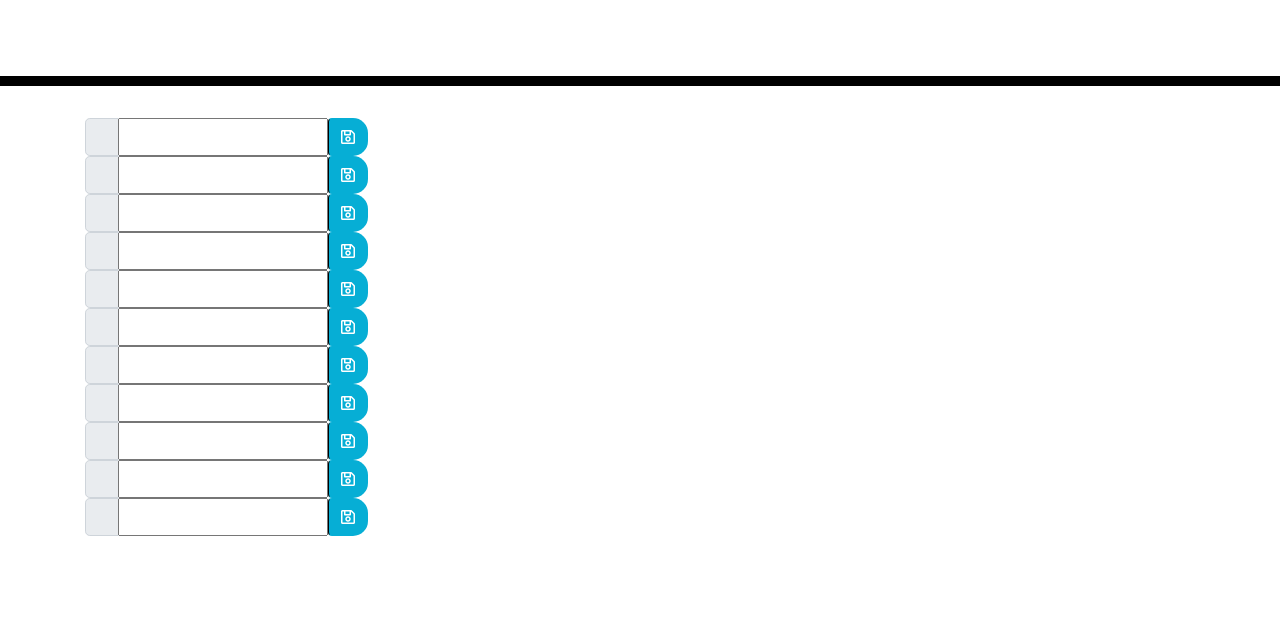
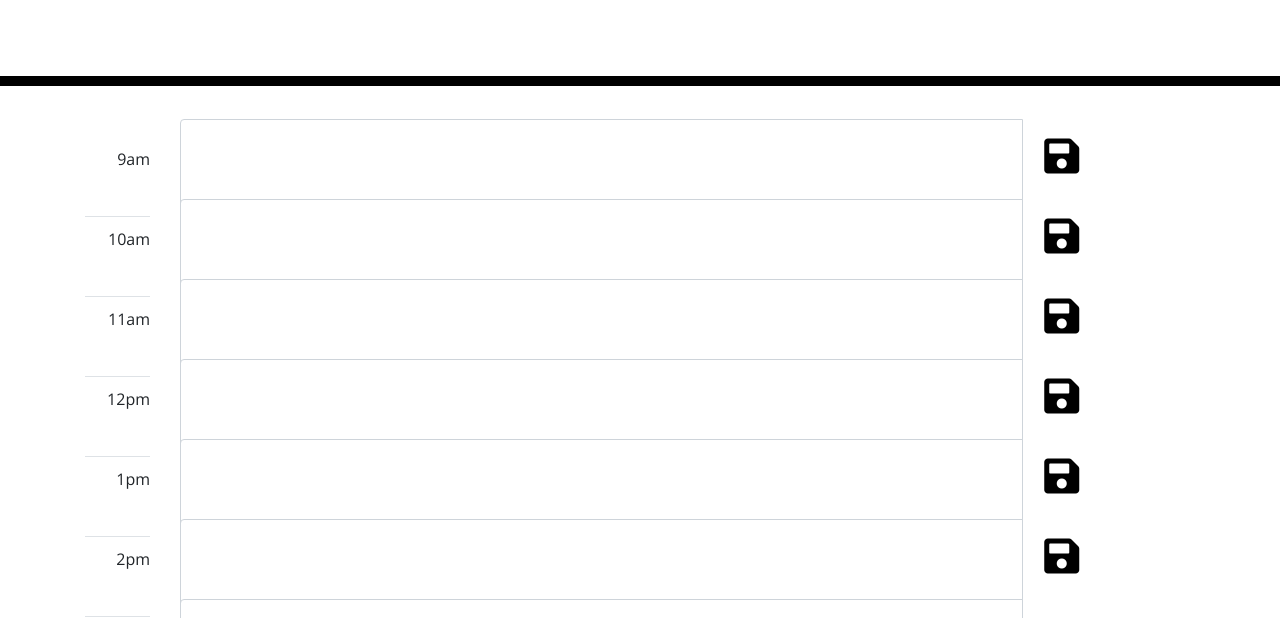
Before and after one commit to avlamakis/Work-Day-Planner, a plain HTML site: page index.html in a window 1280 px wide. Shown: the part 182-800 px from the top of the page. Drawn offline with nearby package versions, Linux system fonts and the light colour scheme.

Commit message:
index clean up, JS clean up, added variables for time, this parseInt added

```diff
--- a/assets/js/script.js
+++ b/assets/js/script.js
@@ -1,67 +1,39 @@
-// Using moment JS to achieve date format- reference https://momentjs.com/
-moment(Date);
-$("#presentDay").text(moment().format('dddd MMMM do YYYY, h:mm:ss a'));
-// Present Time via Moment
-var presentTime = moment();
-// Returns present time to the closest hour
-presentTime = presentTime.beginOf("hour");
-// Calculates the start of the current day + 8 to set it at 8 AM
-var pastTime = moment().beginOf('day').add(8, "hours");
+$(document).ready(function () {
+    // utilizing moment.js file to create the date format reference https://momentjs.com/ to set todays date
+    var today = moment().format('MMMM Do YYYY');
+    console.log(today)
+    $(".todaysDate").append(today);
+
+    var now = parseInt(moment().format('HH'));
+    console.log(now)
+
+    //time blocks created from 9AM to 6PM identifying by ID
+    //read $time9AM-5PM in local storage
+
+    var $time9AM = $("#time9AM");
+    var $time10AM = $("#time10AM");
+    var $time11AM = $("#time11AM");
+    var $time12PM = $("#time12PM");
+    var $time1PM = $("#time1PM");
+    var $time2PM = $("#time2PM");
+    var $time3PM = $("#time3PM");
+    var $time4PM = $("#time4PM");
+    var $time5PM = $("#time5PM");
 
 
-// Time block variables
-// 8 AM
-var time1 = pastTime.add(0, "h");
-time1 = time1.format('hh:mm A');
-// Generates the time formula created above into the HTML File
-$(".block1").text(time1);
-// 9 AM
-var time2 = pastTime.add(1, "h");
-time2 = time2.format('hh:mm A');
-// Generates the time formula created above into the HTML File
-$(".block2").text(time2);
-// 10 AM
-var time3 = pastTime.add(1, "h");
-time3 = time3.format('hh:mm A');
-// Generates the time formula created above into the HTML File
-$(".block3").text(time3);
-// 11 AM
-var time4 = pastTime.add(1, "h");
-time4 = time4.format('hh:mm A');
-// Generates the time formula created above into the HTML File
-$(".block4").text(time4);
-// 12 PM
-var time5 = pastTime.add(1, "h");
-time5 = time5.format('hh:mm A');
-// Generates the time formula created above into the HTML File
-$(".block5").text(time5);
-// 1 PM
-var time6 = pastTime.add(1, "h");
-time6 = time6.format('hh:mm A');
-// Generates the time formula created above into the HTML File
-$(".block6").text(time6);
-// 2 PM
-var time7 = pastTime.add(1, "h");
-time7 = time7.format('hh:mm A');
-// Generates the time formula created above into the HTML File
-$(".block7").text(time7);
-// 3 PM
-var time8 = pastTime.add(1, "h");
-time8 = time8.format('hh:mm A');
-// Generates the time formula created above into the HTML File
-$(".block8").text(time8);
-// 4 PM
-var time9 = pastTime.add(1, "h");
-time9 = time9.format('hh:mm A');
-// Generates the time formula created above into the HTML File
-$(".block9").text(time9);
-// 5 PM
-var time10 = pastTime.add(1, "h");
-time10 = time10.format('hh:mm A');
-// Generates the time formula created above into the HTML File
-$(".block10").text(time10);
-// 6 PM
-var time11 = pastTime.add(1, "h");
-time11 = time11.format('hh:mm A');
-// Generates the time formula created above into the HTML File
-$(".block11").text(time11);
+    $("textarea").each(function () {
+        var name = parseInt($(this).attr("name"));
+        if (name < now) {
+    //using class attributes to add color to .this
+            $(this).addClass("bg-gray");
+        }
+        if (name > now) {
+            $(this).addClass("bg-green")
+        }
+
+        if (name === now) {
+            $(this).addClass("bg-red")
+        }
+
+    })
+});
--- a/index.html
+++ b/index.html
@@ -22,128 +22,170 @@
         <p id="currentDay" class="lead"></p>
     </header>
     <!-- End of Header -->
-    <!-- Div Container for Timeblocks -->
-    <div class="container">
-        <!--using bootstrap form-group to help format the containers -->
-        <!-- Timeblocks go here -->
-        <!--8AM timeblock-->
-        <div class="input-group input-group-lg" data-hour="8">
-            <div class="input-group-prepend">
-                <span class="input-group-text time-block block1"></span>
+    <!-- div container for time blocks-->
+    <div class="container text-right  plannerDiv">
+        <div class="row row1 ">
+
+            <div class="  input-container input-group col-1 ">
+                <p class="border-bottom">
+                    9am
+                </p>
+
             </div>
-            <input type="text" class="form-input form-8" aria-label="Large">
-            <!-- Save Button for submission of inputted data-->
-            <button class="btn saveBtn"><i class="far fa-save"></i></button>
-            <!-- Obtained save icon from W3 schools at this link: https://www.w3schools.com/icons/tryit.asp?filename=tryicons_fa-save -->
-        </div>
-        <!--Copied first Div to create the rest with few edits to data entry for hour and class name changes -->
-        <!--9AM timeblock-->
-        <div class="input-group input-group-lg" data-hour="9">
-            <div class="input-group-prepend">
-                <span class="input-group-text time-block block2"></span>
+            <!-- copied each time block to create next hour div -->
+            <!--time blocks for each hour of the day-->
+            <div class="input-group  col-10 form-group">
+                <textarea id=time9AM class="form-control custom-control textborder" rows="2" style="resize:none"
+                    name="1"></textarea>
+                <!-- utilized w3 for the save icon reference https://www.w3schools.com/icons/tryit.asp?filename=tryicons_fa-save -->
+                <button class="col-1 btn"><span style="font-size: 2.5em; color: black "><i class="fa fa-save"></i></span>
+                </button>
+
             </div>
-            <input type="text" class="form-input form-9" aria-label="Large">
-            <!-- Save Button for submission of inputted data-->
-            <button class="btn saveBtn"><i class="far fa-save"></i></button>
-            <!-- Obtained save icon from W3 schools at this link: https://www.w3schools.com/icons/tryit.asp?filename=tryicons_fa-save -->
-        </div>
-        <!--10AM timeblock-->
-        <div class="input-group input-group-lg" data-hour="10">
-            <div class="input-group-prepend">
-                <span class="input-group-text time-block block3"></span>
-            </div>
-            <input type="text" class="form-input form-10" aria-label="Large">
-            <!-- Save Button for submission of inputted data-->
-            <button class="btn saveBtn"><i class="far fa-save"></i></button>
-            <!-- Obtained save icon from W3 schools at this link: https://www.w3schools.com/icons/tryit.asp?filename=tryicons_fa-save -->
-        </div>
-        <!--11AM timeblock-->
-        <div class="input-group input-group-lg" data-hour="11">
-            <div class="input-group-prepend">
-                <span class="input-group-text time-block block4"></span>
-            </div>
-            <input type="text" class="form-input form-11" aria-label="Large">
-            <!-- Save Button for submission of inputted data-->
-            <button class="btn saveBtn"><i class="far fa-save"></i></button>
-            <!-- Obtained save icon from W3 schools at this link: https://www.w3schools.com/icons/tryit.asp?filename=tryicons_fa-save -->
-        </div>
-        <!--12PM timeblock-->
-        <div class="input-group input-group-lg" data-hour="12">
-            <div class="input-group-prepend">
-                <span class="input-group-text time-block block5"></span>
-            </div>
-            <input type="text" class="form-input form-12" aria-label="Large">
-            <!-- Save Button for submission of inputted data-->
-            <button class="btn saveBtn"><i class="far fa-save"></i></button>
-            <!-- Obtained save icon from W3 schools at this link: https://www.w3schools.com/icons/tryit.asp?filename=tryicons_fa-save -->
-        </div>
-        <!--1PM timeblock-->
-        <div class="input-group input-group-lg" data-hour="1">
-            <div class="input-group-prepend">
-                <span class="input-group-text time-block block6"></span>
-            </div>
-            <input type="text" class="form-input form-1" aria-label="Large">
-            <!-- Save Button for submission of inputted data-->
-            <button class="btn saveBtn"><i class="far fa-save"></i></button>
-            <!-- Obtained save icon from W3 schools at this link: https://www.w3schools.com/icons/tryit.asp?filename=tryicons_fa-save -->
-        </div>
-        <!--2PM timeblock-->
-        <div class="input-group input-group-lg" data-hour="2">
-            <div class="input-group-prepend">
-                <span class="input-group-text time-block block7"></span>
-            </div>
-            <input type="text" class="form-input form-2" aria-label="Large">
-            <!-- Save Button for submission of inputted data-->
-            <button class="btn saveBtn"><i class="far fa-save"></i></button>
-            <!-- Obtained save icon from W3 schools at this link: https://www.w3schools.com/icons/tryit.asp?filename=tryicons_fa-save -->
-        </div>
-        <!--3PM timeblock-->
-        <div class="input-group input-group-lg" data-hour="3">
-            <div class="input-group-prepend">
-                <span class="input-group-text time-block block8"></span>
-            </div>
-            <input type="text" class="form-input form-3" aria-label="Large">
-            <!-- Save Button for submission of inputted data-->
-            <button class="btn saveBtn"><i class="far fa-save"></i></button>
-            <!-- Obtained save icon from W3 schools at this link: https://www.w3schools.com/icons/tryit.asp?filename=tryicons_fa-save -->
-        </div>
-        <!--4PM timeblock-->
-        <div class="input-group input-group-lg" data-hour="4">
-            <div class="input-group-prepend">
-                <span class="input-group-text time-block block9"></span>
-            </div>
-            <input type="text" class="form-input form-4" aria-label="Large">
-            <!-- Save Button for submission of inputted data-->
-            <button class="btn saveBtn"><i class="far fa-save"></i></button>
-            <!-- Obtained save icon from W3 schools at this link: https://www.w3schools.com/icons/tryit.asp?filename=tryicons_fa-save -->
-        </div>
-        <!--5PM timeblock-->
-        <div class="input-group input-group-lg" data-hour="5">
-            <div class="input-group-prepend">
-                <span class="input-group-text time-block block10"></span>
-            </div>
-            <input type="text" class="form-input form-5" aria-label="Large">
-            <!-- Save Button for submission of inputted data-->
-            <button class="btn saveBtn"><i class="far fa-save"></i></button>
-            <!-- Obtained save icon from W3 schools at this link: https://www.w3schools.com/icons/tryit.asp?filename=tryicons_fa-save -->
-        </div>
-        <!--6PM timeblock-->
-        <div class="input-group input-group-lg" data-hour="6">
-            <div class="input-group-prepend">
-                <span class="input-group-text time-block block11"></span>
-            </div>
-            <input type="text" class="form-input form-6" aria-label="Large">
-            <!-- Save Button for submission of inputted data-->
-            <button class="btn saveBtn"><i class="far fa-save"></i></button>
-            <!-- Obtained save icon from W3 schools at this link: https://www.w3schools.com/icons/tryit.asp?filename=tryicons_fa-save -->
         </div>
 
 
+        <div class="row row2 ">
+            <!-- Utilized bootstrap for input-group to format each row with btn and text inputs https://getbootstrap.com/docs/4.0/components/input-group/ -->
+            <div class="input-group input-container  col-1">
+                <p class="border-bottom">
+                    10am
+                </p>
+
+            </div>
+            <div class="input-group col-10 form-group">
+                <textarea id=time10AM class="form-control custom-control textborder" rows="2" style="resize:none"
+                    name="2">
+                </textarea>
+
+                <button class="col-1 btn"><span style="font-size: 2.5em; color: black "><i class="fa fa-save"></i></span>
+                </button>
+            </div>
+        </div>
+
+
+        <div class="row  row3">
+
+            <div class="input-group  col-1">
+                <p class="border-bottom">
+                    11am
+                </p>
+
+            </div>
+            <div class="input-group col-10 form-group">
+                <textarea id=time11AM class="form-control custom-control textborder" rows="2" style="resize:none"
+                    name="3"></textarea>
+                <button class="col-1 btn"><span style="font-size: 2.5em; color: black "><i class="fa fa-save"></i></span>
+                </button>
+            </div>
+        </div>
+
+
+        <div class="row row4  ">
+
+            <div class="input-group  col-1">
+                <p class="border-bottom">
+                    12pm
+                </p>
+
+            </div>
+            <div class="input-group col-10 form-group">
+                <textarea id=time12PM class="form-control custom-control textborder" rows="2" style="resize:none"
+                    name="4"></textarea>
+                <button class="col-1 btn"><span style="font-size: 2.5em; color: black "><i class="fa fa-save"></i></span>
+                </button>
+            </div>
+        </div>
+
+
+        <div class="row row5">
+
+            <div class="input-group col-1">
+                <p class="border-bottom">
+                    1pm
+                </p>
+
+            </div>
+            <div class="input-group col-10 form-group">
+                <textarea id=time1PM class="form-control custom-control textborder" rows="2" style="resize:none"
+                    name="5"></textarea>
+                <button class="col-1 btn"><span style="font-size: 2.5em; color: black "><i class="fa fa-save"></i></span>
+                </button>
+            </div>
+        </div>
+
+
+        <div class="row row6">
+
+            <div class="input-group col-1">
+                <p class="border-bottom">
+                    2pm
+                </p>
+
+            </div>
+            <div class="input-group col-10 form-group">
+                <textarea id=time2PM class="form-control custom-control textborder" rows="2" style="resize:none"
+                    name="6"></textarea>
+                <button class="col-1 btn"><span style="font-size: 2.5em; color: black "><i class="fa fa-save"></i></span>
+                </button>
+            </div>
+        </div>
+
+
+        <div class="row row7">
+
+            <div class="input-group col-1">
+                <p class="border-bottom">
+                    3pm
+                </p>
+
+            </div>
+            <div class="input-group col-10 form-group">
+                <textarea id=time3PM class="form-control custom-control textborder" rows="2" style="resize:none"
+                    name="7"></textarea>
+                <button class="col-1 btn"><span style="font-size: 2.5em; color: black "><i class="fa fa-save"></i></span>
+                </button>
+            </div>
+        </div>
+
+
+        <div class="row row8">
+
+            <div class="input-group col-1">
+                <p class="border-bottom">
+                    4pm
+                </p>
+
+            </div>
+            <div class="input-group col-10 form-group">
+                <textarea id=time4PM class="form-control custom-control textborder" rows="2" style="resize:none"
+                    name="8"></textarea>
+                <button class="col-1 btn"><span style="font-size: 2.5em; color: black "><i class="fa fa-save"></i></span>
+                </button>
+            </div>
+        </div>
+
+        <div class="row row9">
+
+            <div class="input-group col-1">
+                <p class="border-bottom">
+                    5pm
+                </p>
+
+            </div>
+            <div class="input-group col-10 form-group">
+                <textarea id=time5PM class="textborder form-control custom-control" rows="2" style="resize:none"
+                    name="9"></textarea>
+                <button class="col-1 btn"><span style="font-size: 2.5em; color: black "><i class="fa fa-save"></i></span>
+                </button>
+            </div>
+        </div>
 
     </div>
 
     <script src="https://code.jquery.com/jquery-3.4.1.min.js"></script>
     <script src="https://cdnjs.cloudflare.com/ajax/libs/moment.js/2.24.0/moment.min.js"></script>
+    <script src="assets/js/script.js"></script>
 </body>
 
 </html>
```
